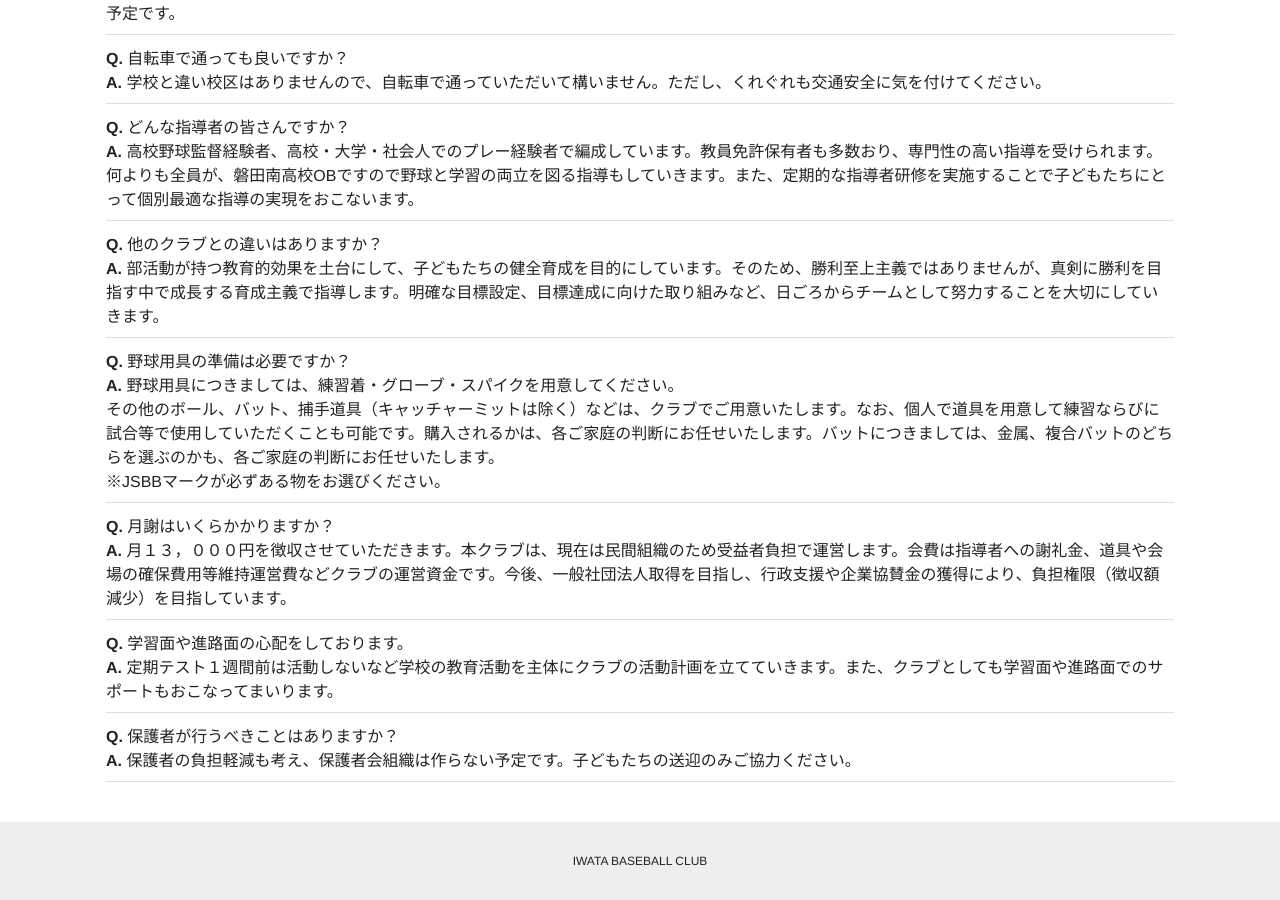
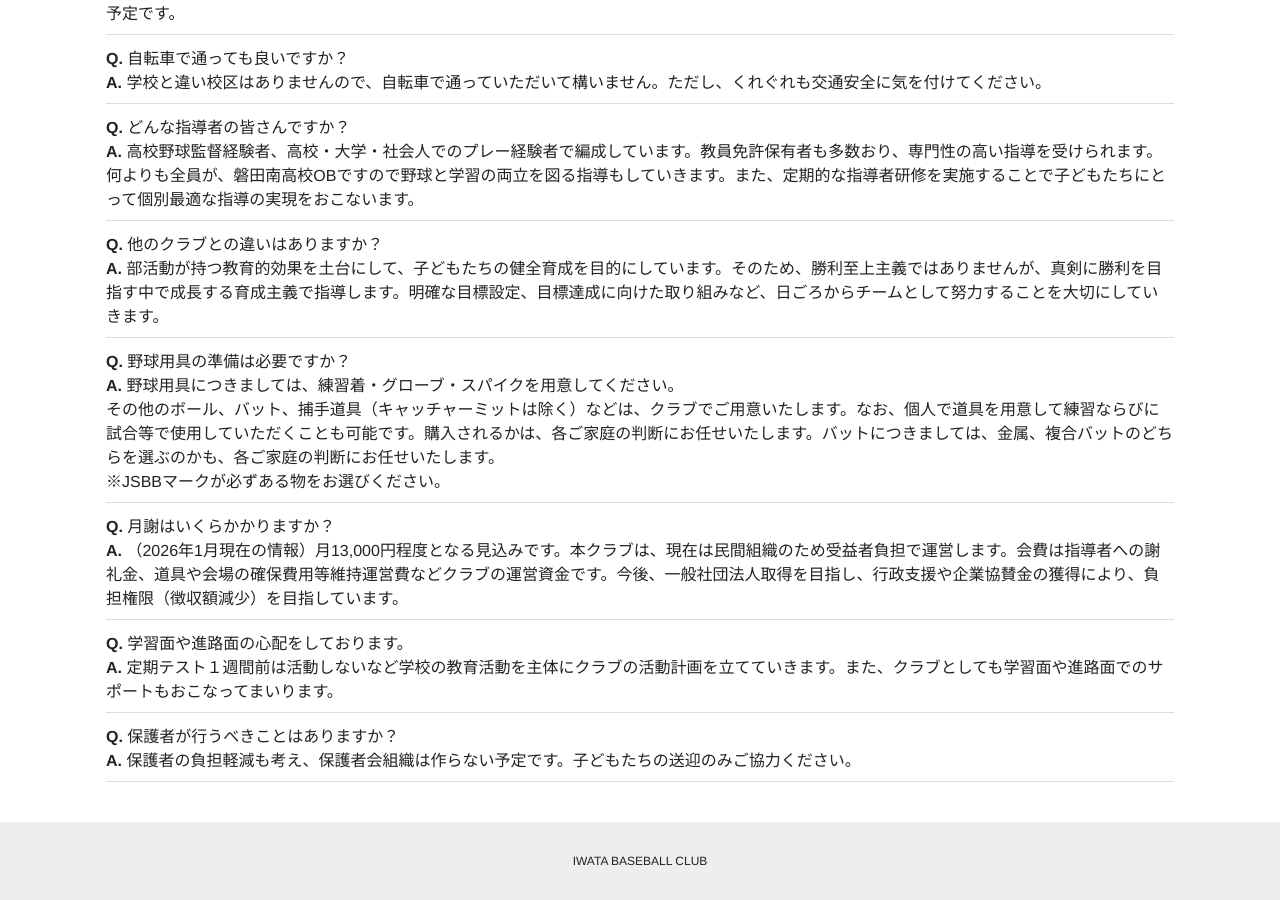
Before and after one commit to moutineigo/baseball, a Jekyll site: the page built from index.md, in a window 1280 px wide and 900 px high, scrolled down 2579 px. Built offline with Jekyll 4.4.1, drawn with Linux system fonts in a browser that asks for light colours.

Commit message:
Add files via upload

```diff
--- a/_layouts/home.html
+++ b/_layouts/home.html
@@ -92,7 +92,7 @@ layout: default
     <li><strong>Q.</strong> 野球用具の準備は必要ですか？<BR><strong>A.</strong> 野球用具につきましては、練習着・グローブ・スパイクを用意してください。<BR>
 その他のボール、バット、捕手道具（キャッチャーミットは除く）などは、クラブでご用意いたします。なお、個人で道具を用意して練習ならびに試合等で使用していただくことも可能です。購入されるかは、各ご家庭の判断にお任せいたします。バットにつきましては、金属、複合バットのどちらを選ぶのかも、各ご家庭の判断にお任せいたします。<BR>
 ※JSBBマークが必ずある物をお選びください。</li>
-    <li><strong>Q.</strong> 月謝はいくらかかりますか？<BR><strong>A.</strong> 月１３，０００円を徴収させていただきます。本クラブは、現在は民間組織のため受益者負担で運営します。会費は指導者への謝礼金、道具や会場の確保費用等維持運営費などクラブの運営資金です。今後、一般社団法人取得を目指し、行政支援や企業協賛金の獲得により、負担権限（徴収額減少）を目指しています。</li>
+    <li><strong>Q.</strong> 月謝はいくらかかりますか？<BR><strong>A.</strong> （2026年1月現在の情報）月13,000円程度となる見込みです。本クラブは、現在は民間組織のため受益者負担で運営します。会費は指導者への謝礼金、道具や会場の確保費用等維持運営費などクラブの運営資金です。今後、一般社団法人取得を目指し、行政支援や企業協賛金の獲得により、負担権限（徴収額減少）を目指しています。</li>
     <li><strong>Q.</strong> 学習面や進路面の心配をしております。<BR><strong>A.</strong> 定期テスト１週間前は活動しないなど学校の教育活動を主体にクラブの活動計画を立てていきます。また、クラブとしても学習面や進路面でのサポートもおこなってまいります。</li>
     <li><strong>Q.</strong> 保護者が行うべきことはありますか？<BR><strong>A.</strong> 保護者の負担軽減も考え、保護者会組織は作らない予定です。子どもたちの送迎のみご協力ください。</li>
   </ul>
```
